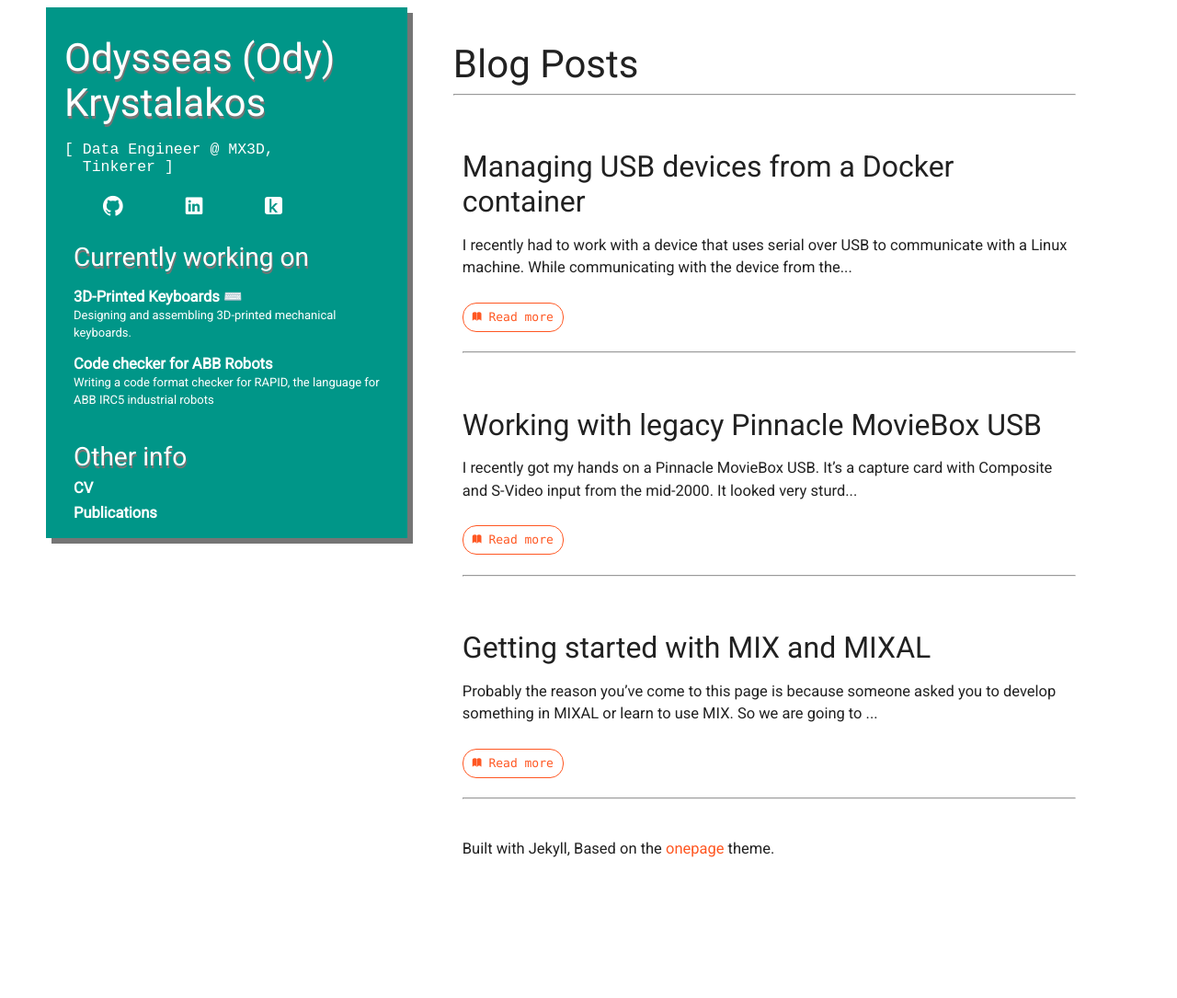
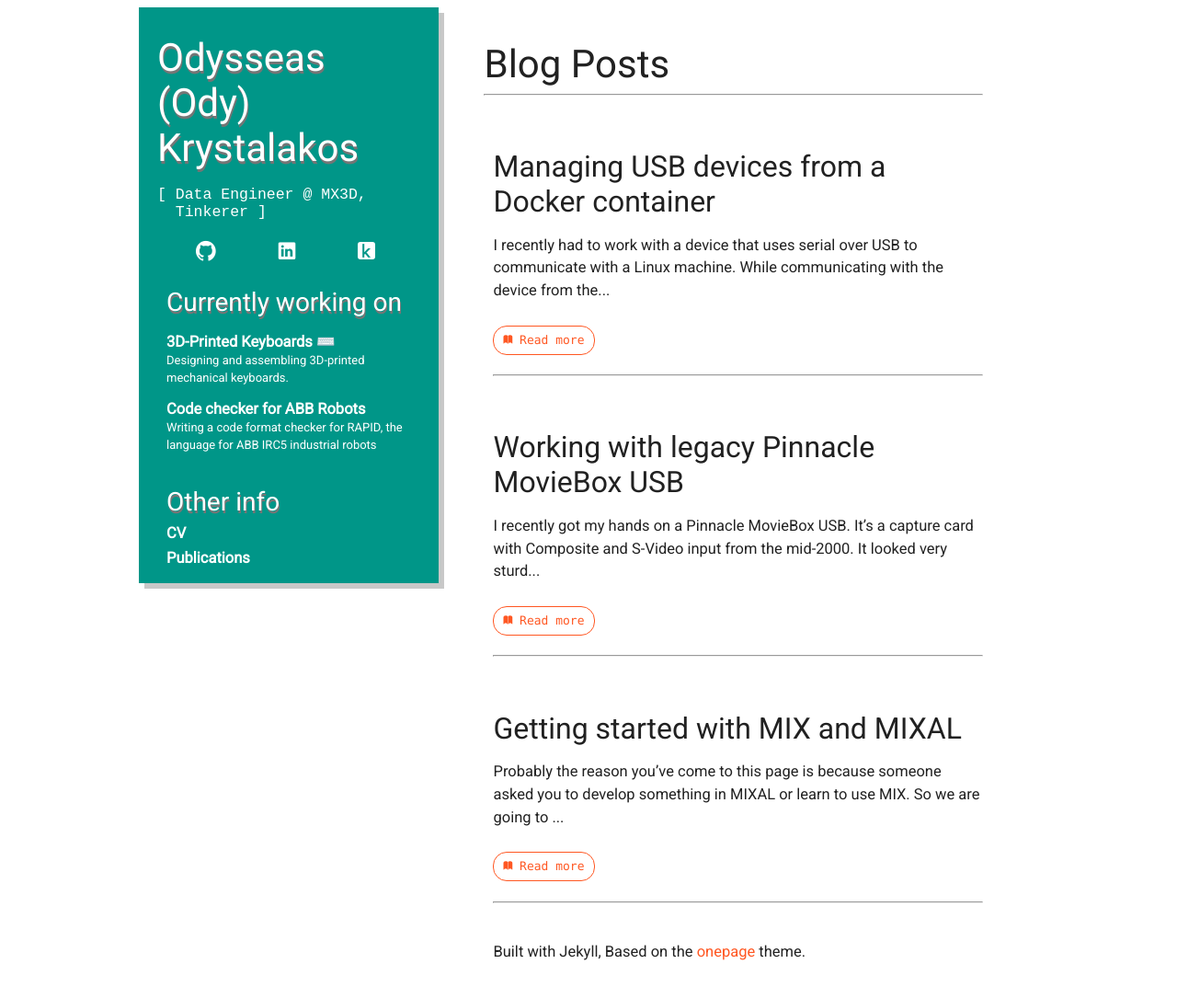
Before and after one commit to OdysseasKr/odysseaskr.github.io, a Jekyll site: the page built from index.html, in a window 1280 px wide. Shown: the whole page at 92% size. Built offline with Jekyll 4.4.1, drawn with Linux system fonts in a browser that asks for light colours; some web fonts are replaced; before the commit the page ends 973 px from its top, so only the background shows below that.

Commit message:
Adjust style

```diff
--- a/assets/css/gridism.css
+++ b/assets/css/gridism.css
@@ -111,9 +111,9 @@
 }
 
 /* Expand the wrap a bit further on larger screens */
-@media screen and (min-width: 1180px) {
+@media screen and (min-width: 1380px) {
   .wider .grid {
-    max-width: 1180px;
+    max-width: 1380px;
     margin: 0 auto;
   }
 }
--- a/assets/css/main.css
+++ b/assets/css/main.css
@@ -194,7 +194,7 @@ hr{
 }
 
 .jumbotron, .sidebar {
-    box-shadow: 6px 6px #757575;
+    box-shadow: 6px 6px rgba(117, 117, 117, 0.4);
 }
 
 .jumbotron a ,
```
